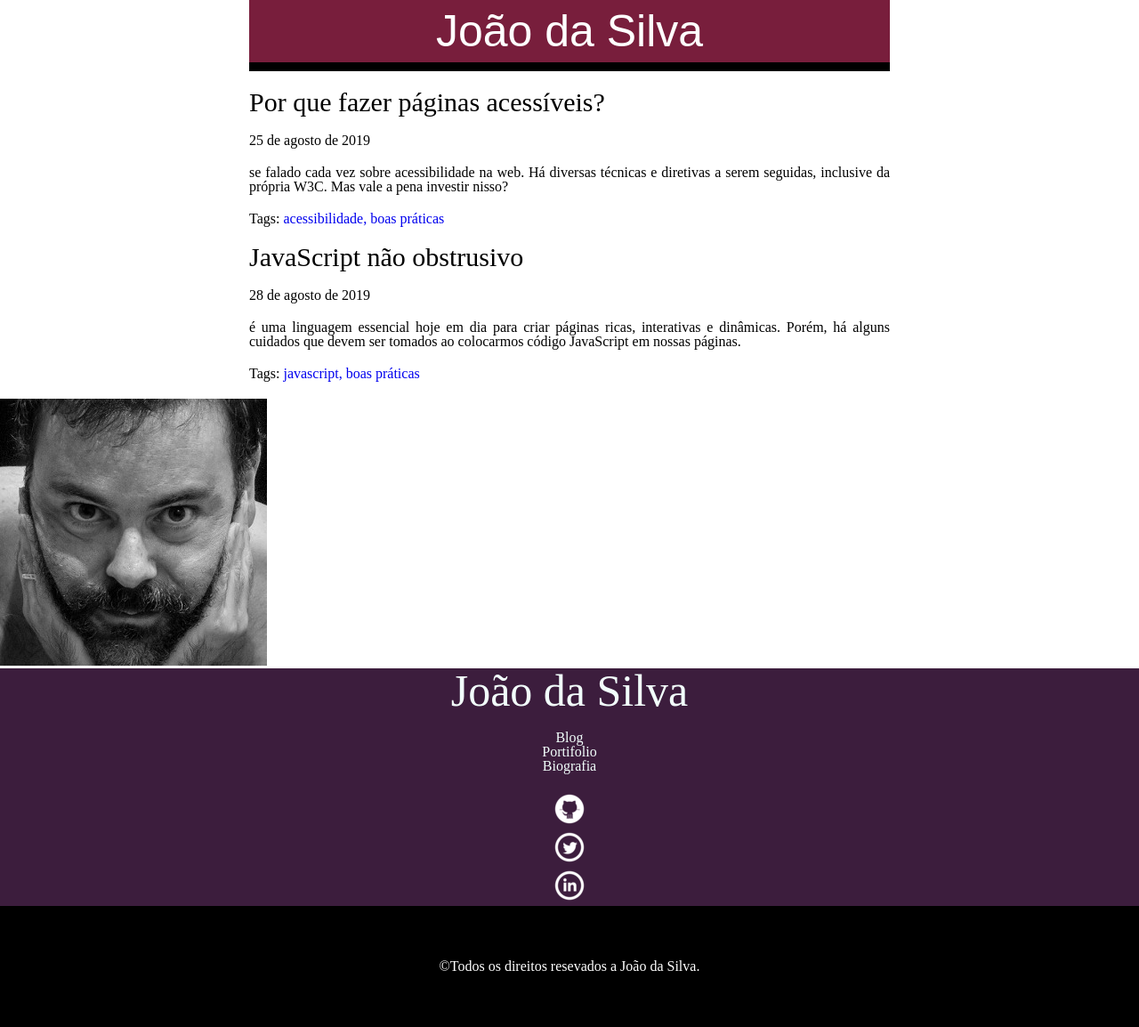
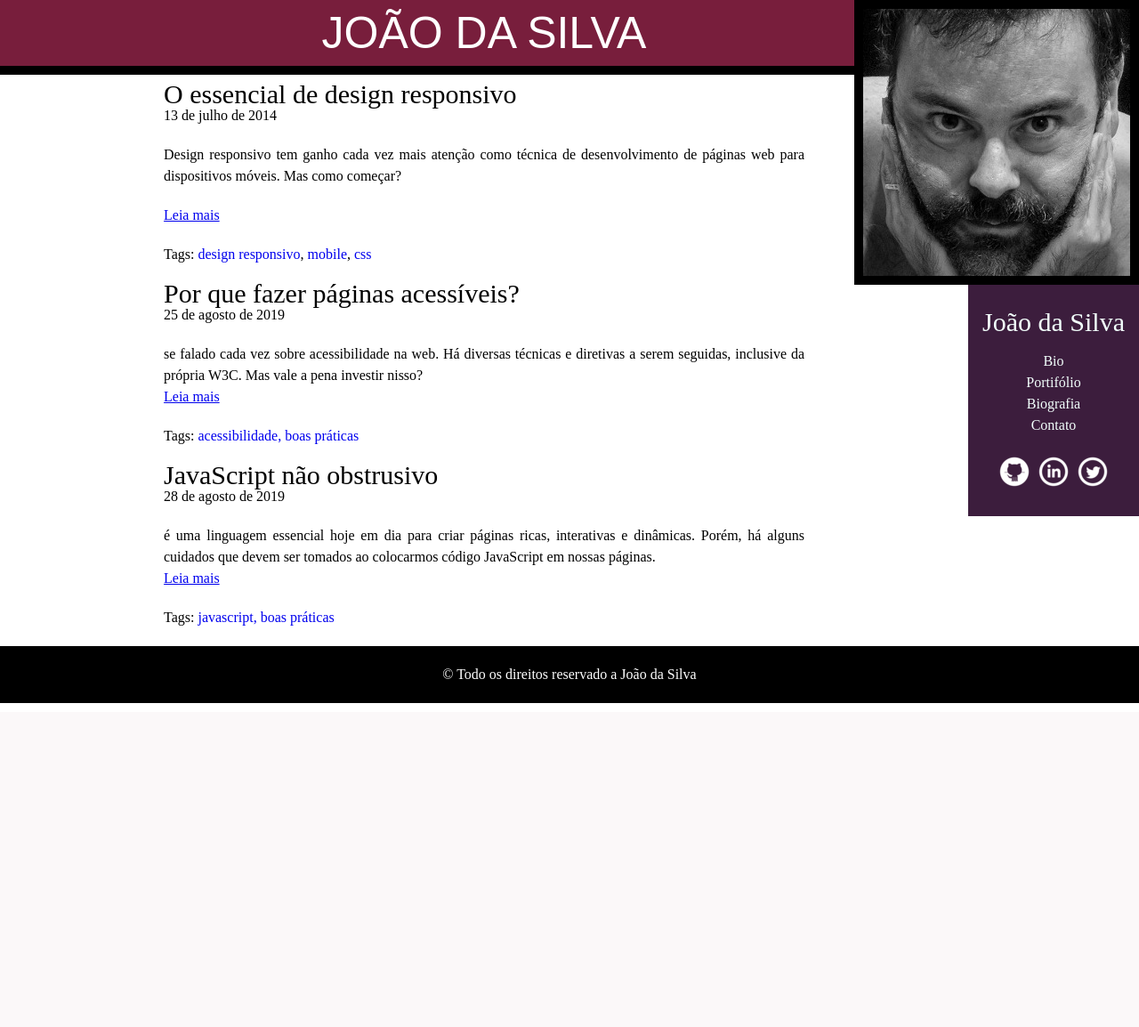
Before and after one commit to SamuelHericles/Projetos_Tec_Web, a PHP site: page /html/blog.html in a window 1280 px wide. Shown: the whole page at 89% size. After the commit the page ends 790 px from the top, so only its background shows below. Run offline with PHP 8.4, Linux system fonts and the light colour scheme.

Commit message:
Organizando os arquivos e atulizado o css e html

```diff
--- a/Blog_do_Joao_da_silva/css/site.css
+++ b/Blog_do_Joao_da_silva/css/site.css
@@ -1,18 +1,74 @@
-main h1{
-    font-family: "Arial",sans-serif;
-    color: #FFF;
+main h1 {
+	font-family:"Arial", sans-serif;
 	background-color: rgb(120,30,60);
-    text-decoration: none;
-    /*padding: 16px;para os 4 lados*/
-    padding: 20px;
-    padding-top: 10px;
-    padding-bottom: 10px;
+	color: #ffffff;
+	padding: 25px;
 	margin: 0px;
 	text-align: center;
-    border-bottom : 10px solid #000;
+	border-bottom: 10px solid black;
+	text-transform: uppercase;
+}
+
+body{
+	font-family: "Times New Roman", serif;
+	text-align: justify;
+	margin: 0px;
+	line-height: 150%
+}
+
+.fiat{
+	float: right;
+	margin-left: 20px;
+}
+
+.petrobras{
+	float: left;
+	margin-right: 20px;
+}
+
+
+blockquote{
+	background-color: #D9E5E3;
+	padding: 20px;
+	width: 300px;
+	border:10px solid #C2CCCA;
+	box-sizing: border-box;
+	text-align: justify;
+	margin: 20px 0px;
+}
+
+ul li a{
+	color: inherit;
+	text-decoration: none;
+}
+
+img{
+	float: right;
+	width: 300px;
+	position: absolute;
+	top: 0px;
+	right: 0px;
+}
+
+aside{
+	background-color: #3C1D3D;
+	color: #F2FFFC;
+	text-align: center;
+	padding-top: 30px;
+	padding-bottom: 30px;
+	float: right;
+	clear: right;
+	width: 15%;
+	position: relative;
+	top: 320px;
 }
 
 h2 {
+	font-size: 30px;
+	clear: both;
+}
+
+.titulo-aside{
 	font-size: 30px;
 }
 
@@ -20,12 +76,12 @@ h1{
 	font-size: 50px;
 }
 
-p{
+p {
 	text-align: justify;
-    margin: 20px 0px;
+	margin:20px 0px;
 }
 
-strong{
+strong {
 	font-weight: bold;
 }
 
@@ -33,70 +89,78 @@ em{
 	font-style: italic;
 }
 
-footer{
-    background-color: black;
-    color: white;
-    text-align: center;
-    padding: 20px;
-}
-title{
-    padding: 25px;
+p a{
+	text-decoration: none;
 }
 
 nav{
 	padding: 20px;
 }
 
-body{
-    font-family: "Times New Roman";
-    margin: 0px;
-    text-align: justify;
+footer{
+	background-color: black;
+	color: #FFF;
+	padding: 20px;
+	text-align: center;
+	clear: both;
 }
 
 
-/*#cit1{
-    background-color: #d9e5e3;
-}*/
-
-blockquote{
-    background-color: #f2f2f2;
-    padding: 20px;
-    /*border: 10px solid #c2ccca;*/
-    /*border: 10px dotted #c2ccca;*/
-    border: 10px outset #c2ccca;
-    width: 300px;
-    box-sizing: border-box;
-}
-
-p a{
-    text-decoration: none;
-}
-
-ul li a{
-    /*color: black;*/
-    text-decoration: none;
-    color: inherit;/*o pai de 'a' eh o 'li' e assim o pai do 'ul' eh o 'aside'*/
-}
-
-aside{
-    text-align: center;
-    background-color: #3c1d3d;
-    color: #f2fffc;
+title{
+	padding:25px;
 }
 
 div{
 	width: 720px;
+	margin-left:auto;
+	margin-right:auto;
+}
+
+.container {
+	width: 720px;
 	margin-left: auto;
 	margin-right: auto;
+	padding-top: 10px
 }
 
-ul{
+ul {
 	list-style-type: none;
 }
 
-footer p {
-    background-color: black;
-    color: white;
-    text-align: center;
-    padding: 20px;
+
+cite{
+	font-style: italic;
 }
+
+.ul-bio li{
+	display: inline-block;
+}
+
+.ul-bio li a{
+	display: block;
+	height: 40px;
+	width: 40px;
+	text-indent: -9999px;
+}
+
+
+.perfil	{
+	border: 10px solid black;
+}
+
+.github{
+	background-image: url(../imagens/github.png);
+}
+
+.twitter{
+	background-image: url(../imagens/twitter.png);
+}
+
+.linkedin{
+	background-image: url(../imagens/linkedin.png);
+}
+
+main{
+	float: left;
+	width: 85%;
+}
--- a/Blog_do_Joao_da_silva/html/blog.html
+++ b/Blog_do_Joao_da_silva/html/blog.html
@@ -9,46 +9,59 @@
 	</head>
 	<body>
 		<main id="blog">
-			<div>
 				<h1>João da Silva</h1>
+				<div class="container">
 
-					<p><h2>Por que fazer páginas acessíveis?</h2></p>
+					<h2>O essencial de design responsivo</h2>
+					<time datetime="2014-07-13">13 de julho de 2014</time>
+					<article><p>Design responsivo tem ganho cada vez mais atenção como técnica de
+					desenvolvimento de páginas web para dispositivos móveis. Mas como
+					começar?</article><a href="#">Leia mais</a></p>
+					<p>Tags: <a href="#">design responsivo</a>, <a href="#">mobile</a>, <a
+					href="#">css</a></p>
+
+					<h2>Por que fazer páginas acessíveis?</h2>
 					<time datetime="2019-08-25">25 de agosto de 2019</time>
 					<p><article> se falado cada vez sobre acessibilidade na web. Há diversas técnicas e
-							diretivas a serem seguidas, inclusive da própria W3C. Mas vale a pena investir nisso?</article></p>
+					diretivas a serem seguidas, inclusive da própria W3C. Mas vale a pena investir nisso?
+					</article><a href="#">Leia mais</a></p>
 					<p>Tags: <a href="#">acessibilidade,</a> <a href="#">boas práticas</a>
 
 
-					<p><h2>JavaScript não obstrusivo</h2></p>
+					<h2>JavaScript não obstrusivo</h2>
 					<time datetime="2019-08-28">28 de agosto de 2019</time>
 					<p><article> é uma linguagem essencial hoje em dia para criar páginas ricas,
 					interativas e dinâmicas. Porém, há alguns cuidados que devem ser tomados ao colocarmos
-							código JavaScript em nossas páginas.</article></p>
+					código JavaScript em nossas páginas.
+					</article><a href="#">Leia mais</a></p>
 					<p>Tags: <a href="#">javascript,</a> <a href="#">boas práticas</a>
+
 				</div>
 
-				<img src="../imagens/eu.jpg" alt="Foto do João da Silva">
-
 		</main>
-
-			<aside id="blog">
-				<h1>João da Silva</h1>
+		<img class="perfil" src="../imagens/eu.jpg" alt="Foto do João">
+		<aside>
+			<h1 class="titulo-aside">João da Silva</h1>
 			<nav>
 				<ul>
-						<li><a href="blog.html">Blog</a></li>
-						<li><a href="portifolio.html">Portifolio</a></li>
-						<li><a href="#">Biografia</a></li>
+					<li><a href="../html/bio.html">Bio</a></li>
+					<li><a href="../html/portifolio.html">Portifólio</a></li>
+					<li><a href="../html/biografia.html">Biografia</a></li>
+					<li><a href="../html/contato.html">Contato</a></li>
 				</ul>
 			</nav>
-				<ul>
-					<li><a href="http://github.com/joao-silva"><img src="../imagens/github.png"></a></li>
-					<li><a href="http://twitter.com/joao-silva"><img src="../imagens/twitter.png"></a></li>
-					<li><a href="http://linkedin.com/joao-silva"><img src="../imagens/linkedin.png"></a></li>
+
+			<ul class="ul-bio">
+				<li class="github"><a href="http:/github.com/joao-silva">Github</a></li>
+				<li class="linkedin"><a href="http:/linkedin.com/joao-silva">Twitter</a></li>
+				<li class="twitter"><a href="http:/twitter.com/joao-silva">Likedin</a></li>
+
 			</ul>
+
 		</aside>
 
-			<footer id="blog">
-				<p>&copy;Todos os direitos resevados a João da Silva.</p>
+		<footer>
+			&copy Todo os direitos reservado a João da Silva
 		</footer>
 	</body>
 </html>
```
Also changed, not shown: Blog_do_Joao_da_silva/html/bio.html (+15 -25 lines), Blog_do_Joao_da_silva/html/transformacoes.html (added, +47 -0 lines), Blog_do_Joao_da_silva/textos/bio.txt (+67 -15 lines), 1 other file. Lines whose indentation alone changed are shown as unchanged.
